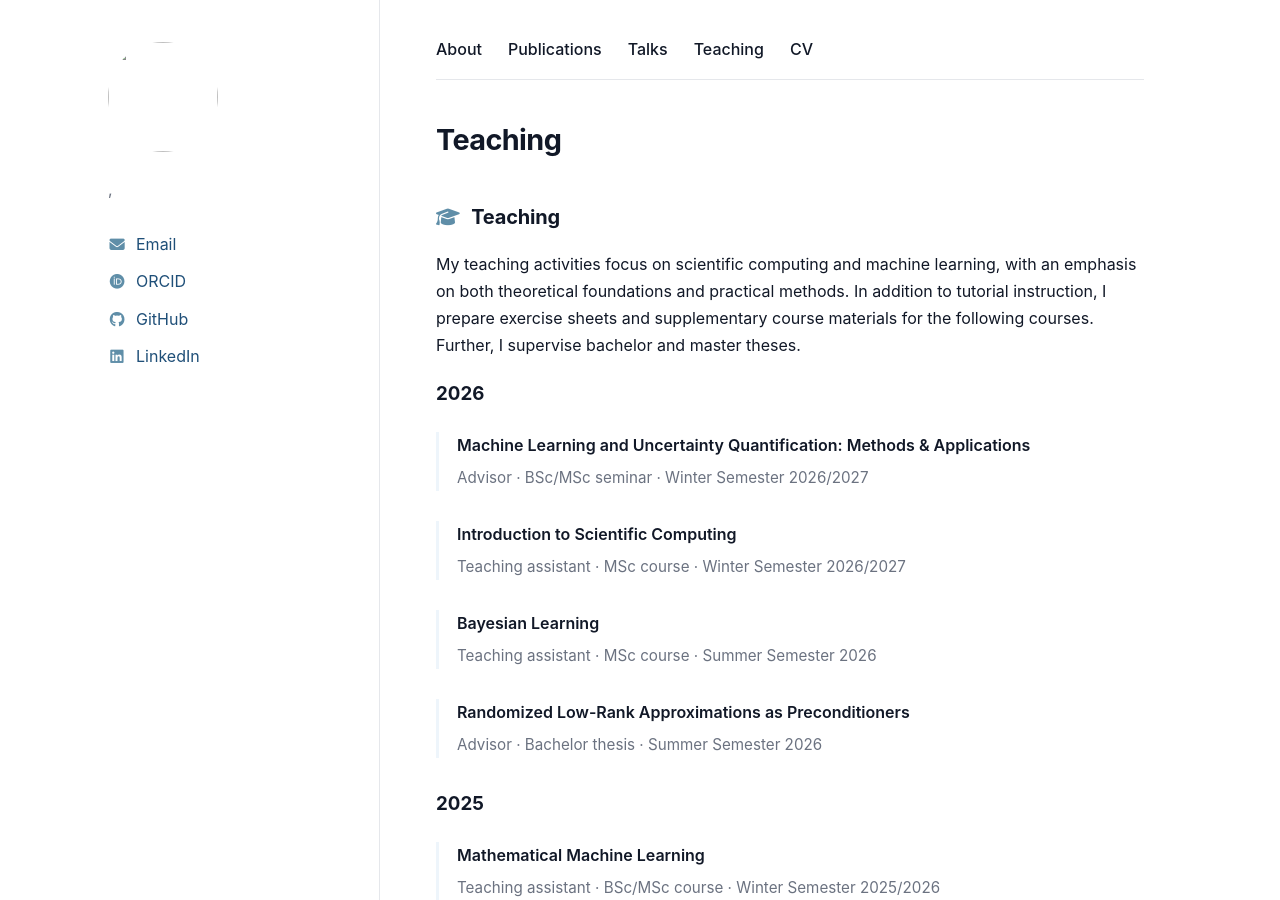
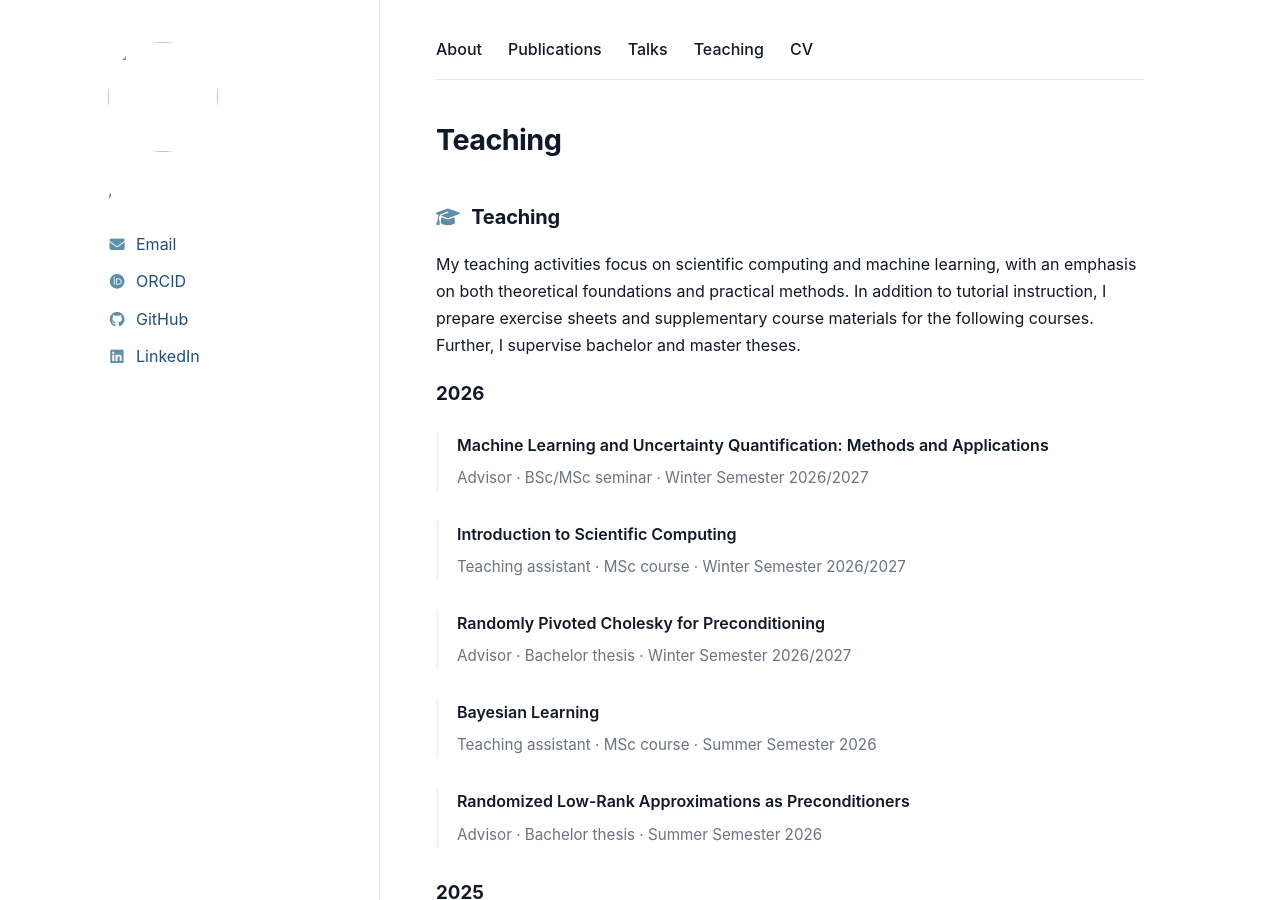
Before and after one commit to LouiseSchaub/louiseschaub.github.io, a Jekyll site: the page built from _pages/teaching.md, in a window 1280 px wide and 900 px high. Built offline with Jekyll 4.4.1, drawn with Linux system fonts in a browser that asks for light colours.

Commit message:
Revise talk titles and add new entries for 2026
Updated talk title for clarity and added new entries for upcoming seminars and thesis topics.

```diff
--- a/_pages/teaching.md
+++ b/_pages/teaching.md
@@ -12,7 +12,7 @@ My teaching activities focus on scientific computing and machine learning, with
 
 <div class="talk-entry">
 <div class="talk-title">
-Machine Learning and Uncertainty Quantification: Methods & Applications
+Machine Learning and Uncertainty Quantification: Methods and Applications
 </div>
 
 <div class="talk-meta">
@@ -27,6 +27,16 @@ Introduction to Scientific Computing
 
 <div class="talk-meta">
 Teaching assistant · MSc course · Winter Semester 2026/2027
+</div>
+</div>
+
+<div class="talk-entry">
+<div class="talk-title">
+Randomly Pivoted Cholesky for Preconditioning
+</div>
+
+<div class="talk-meta">
+Advisor · Bachelor thesis · Winter Semester 2026/2027
 </div>
 </div>
 
```
